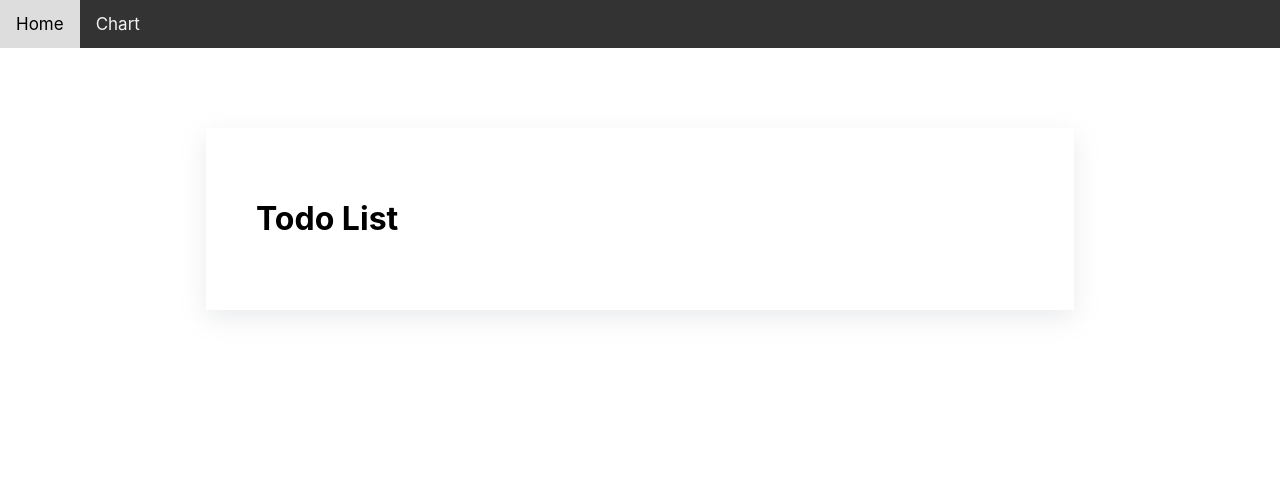
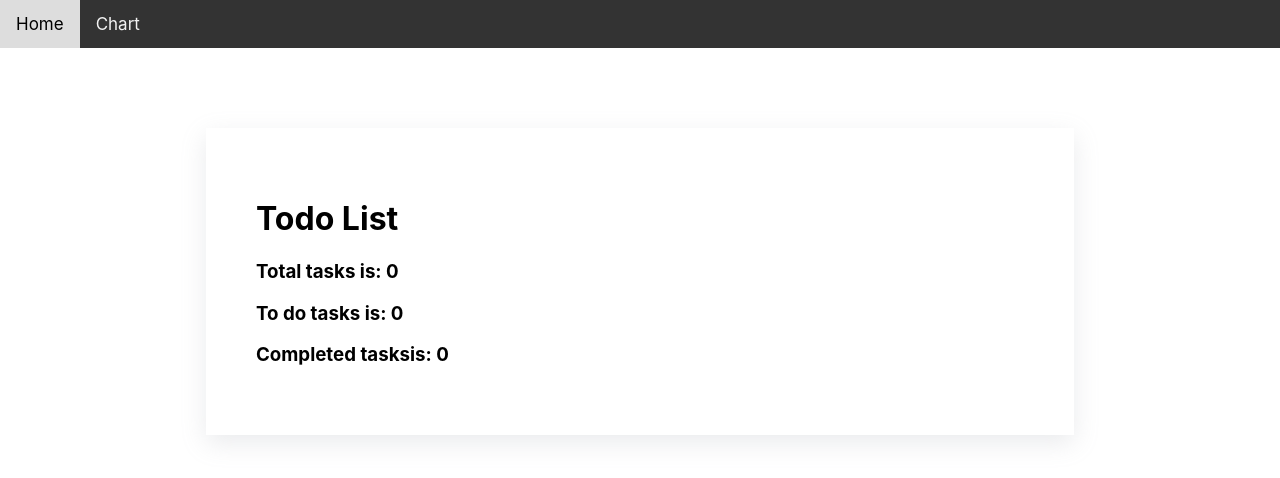
Before and after one commit to JS-Startup-2021/TODO, a React (Create React App) app in the folder todo-app/: page /chartPage in a window 1280 px wide. Shown: the top 478 px of the page. Built offline with nearby package versions, Linux system fonts and the light colour scheme; no server answers.

Commit message:
add style

```diff
--- a/todo-app/src/components/molecules/TaskChart/TaskChart.js
+++ b/todo-app/src/components/molecules/TaskChart/TaskChart.js
@@ -44,6 +44,18 @@ const TaskChart = () => {
   return (
     <>
       <div>
+        <h3>
+          {"Total tasks is: "}
+          {tasks.length}
+        </h3>
+        <h3>
+          {"To do tasks is: "}
+          {todoTasks.length}
+        </h3>
+        <h3>
+          {"Completed tasksis: "}
+          {doneTasks.length}
+        </h3>
         {allTasksData && todoTasks.length > 0 && doneTasks.length > 0 && (
           <PieChart
             data={allTasksData}
```
